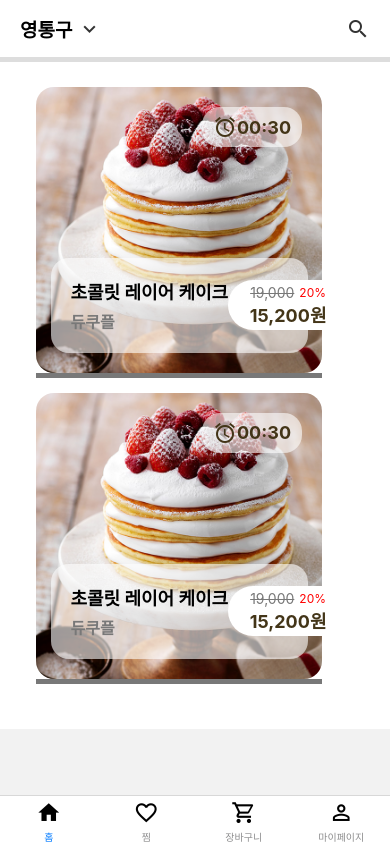
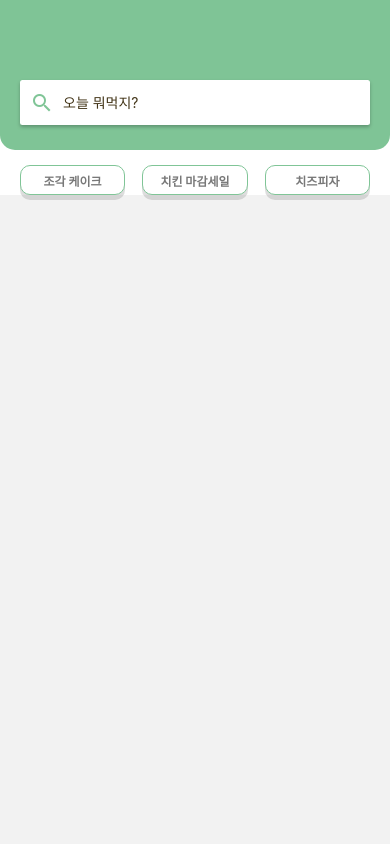
Before and after one commit to Team-ESG/frontend-buyer, a React Native app: screen /Search in a window 390 px wide. Built offline with nearby package versions, Linux system fonts and the light colour scheme.

Commit message:
feat: 헤더 검색 페이지 이동 기능  추가

```diff
--- a/src/components/Header.tsx
+++ b/src/components/Header.tsx
@@ -1,9 +1,16 @@
 import { Text, View, StyleSheet, Pressable } from 'react-native';
 import { SafeAreaView } from 'react-native-safe-area-context';
 
+import { useNavigation } from '@react-navigation/native';
 import Icon from 'react-native-vector-icons/MaterialIcons';
 
 export default function Header(): JSX.Element {
+  const navigation = useNavigation();
+
+  const handleSearchPress = () => {
+    navigation.navigate('Search');
+  };
+
   return (
     <View style={styles.background}>
       <SafeAreaView edges={['top']}>
@@ -12,11 +19,7 @@ export default function Header(): JSX.Element {
             <Text style={styles.locationText}>영통구</Text>
             <Icon name="keyboard-arrow-down" size={24} color="#333" />
           </View>
-          <Pressable
-            onPress={() => {
-              console.log('Search');
-            }}
-          >
+          <Pressable onPress={handleSearchPress}>
             <Icon name="search" size={24} color="#333" />
           </Pressable>
         </View>
@@ -43,6 +46,7 @@ const styles = StyleSheet.create({
       height: 5,
       width: 0,
     },
+    elevation: 10,
   },
   leftContainer: {
     flexDirection: 'row',
--- a/src/navigation/RootStack.tsx
+++ b/src/navigation/RootStack.tsx
@@ -4,6 +4,7 @@ import { createNativeStackNavigator } from '@react-navigation/native-stack';
 import ItemDetail from '@screens/Item/ItemDetail';
 import MarketDetail from '@screens/Market/MarketDetail';
 import BottomTab from 'src/navigation/BottomTab';
+import Search from '@screens/Search';
 
 const Stack = createNativeStackNavigator();
 
@@ -25,6 +26,11 @@ export default function RootStack(): JSX.Element {
         component={MarketDetail}
         options={{ title: '가게 상세', headerShown: false }}
       />
+      <Stack.Screen
+        name="Search"
+        component={Search}
+        options={{ title: '검색', headerShown: false }}
+      />
     </Stack.Navigator>
   );
 }
--- a/src/screens/Market/Favorites.tsx
+++ b/src/screens/Market/Favorites.tsx
@@ -50,10 +50,6 @@ export default function Favorites({ navigation }: any) {
       behavior={Platform.OS === 'ios' ? 'padding' : 'height'}
       style={styles.container}
     >
-      {/* <View style={styles.searchContainer}>
-        <Text></Text>
-        <Icon name="magnify" size={25} />
-      </View> */}
       <View style={styles.titleContainer}>
         <Text style={styles.title}>찜한 가게</Text>
         <View style={styles.totalCountCircle}>
--- a/src/screens/Search.tsx
+++ b/src/screens/Search.tsx
@@ -4,11 +4,8 @@ import {
   StyleSheet,
   Text,
   View,
-  Pressable,
   KeyboardAvoidingView,
   Platform,
-  Image,
-  ScrollView,
   TextInput,
 } from 'react-native';
 import { SafeAreaView } from 'react-native-safe-area-context';
@@ -99,6 +96,15 @@ const styles = StyleSheet.create({
     borderRadius: 10,
     height: 30,
     flex: 0.3,
+    backgroundColor: '#fff',
+    shadowColor: '#787878',
+    shadowOpacity: 0.25,
+    shadowOffset: {
+      height: 5,
+      width: 0,
+    },
+    zIndex: 99,
+    elevation: 5,
   },
   searchWordText: {
     fontSize: 12,
```
